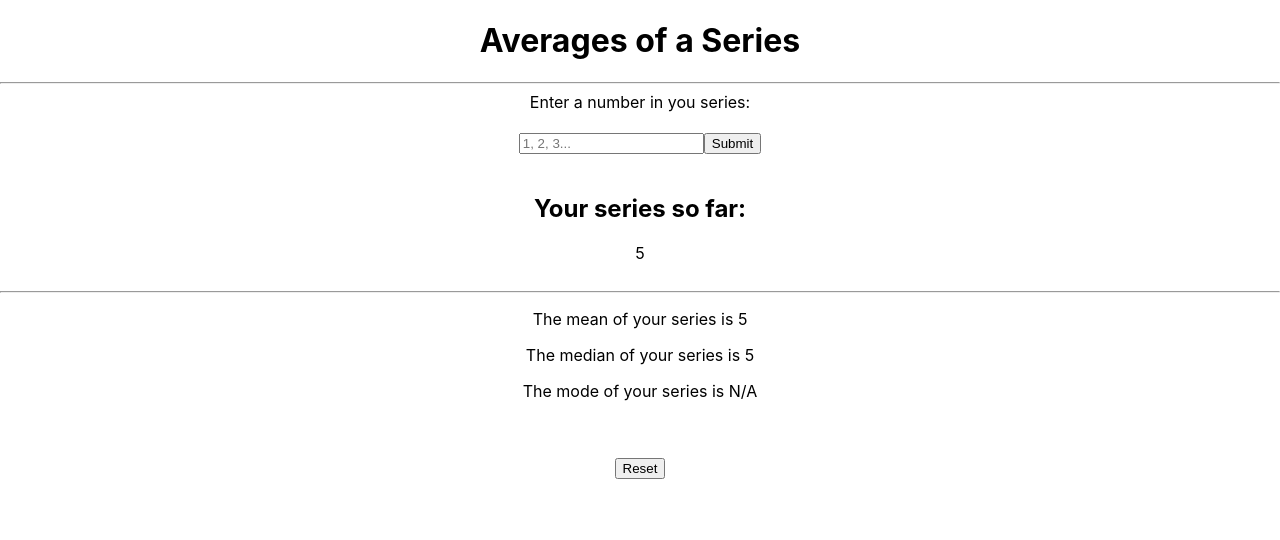
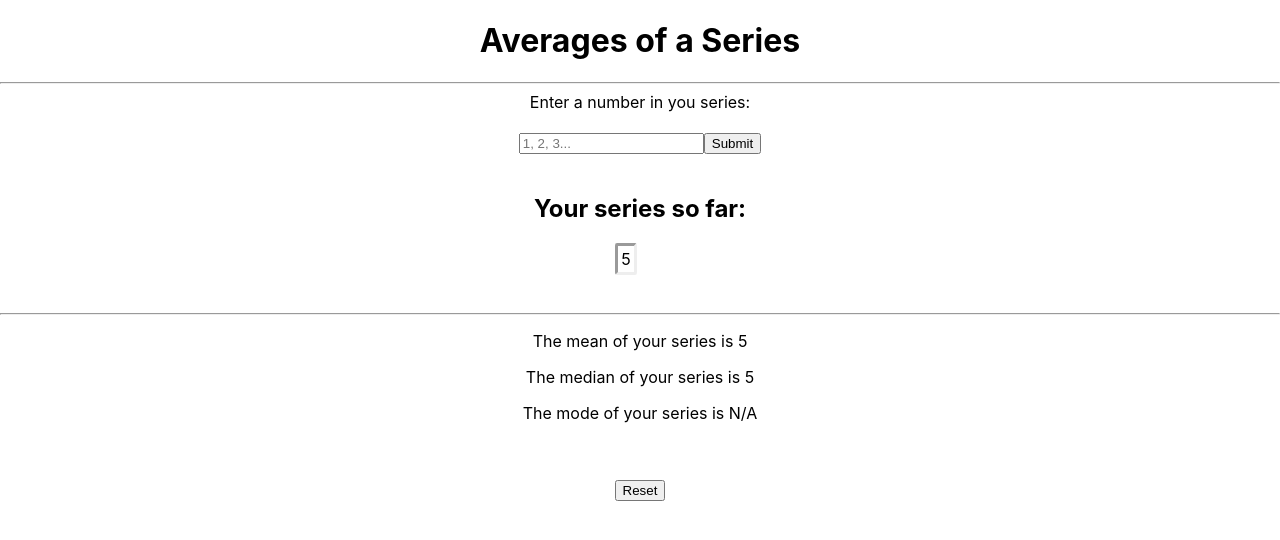
Before and after one commit to Sam-C-F/Average-Webpage, a React (Create React App) app in the folder average-of-series/: page / in a window 1280 px wide. Both pictures are taken after typing "5" into the empty fields and a click on the button "Submit". Shown: the top 540 px of the page. Built offline with nearby package versions, Linux system fonts and the light colour scheme.

Commit message:
format how series renders

```diff
--- a/average-of-series/src/App.css
+++ b/average-of-series/src/App.css
@@ -36,3 +36,23 @@
     transform: rotate(360deg);
   }
 }
+
+.series {
+  display: flex;
+  width: 90%;
+  flex-wrap: wrap;
+  justify-content: center;
+  height: auto;
+  list-style: none;
+  text-align: center;
+  margin: 10px;
+}
+
+.series li {
+  padding-right: 5px;
+  flex-direction: row;
+  border: 0.3vw;
+  padding: 3px;
+  border-style: inset;
+  border-radius: 10%;
+}
--- a/average-of-series/src/components/EnterSeries.jsx
+++ b/average-of-series/src/components/EnterSeries.jsx
@@ -1,6 +1,7 @@
 import { useState } from "react";
 import Averages from "./Averages";
 import Reset from "./Reset";
+import Series from "./Series";
 
 const EnterSeries = () => {
   const [number, setNumber] = useState("");
@@ -35,7 +36,7 @@ const EnterSeries = () => {
       </form>{" "}
       <br />
       <h2>Your series so far:</h2>
-      <section>{`${series}`}</section>
+      <Series series={series} />
       <br />
       <hr />
       <Averages series={series} />
--- /dev/null
+++ b/average-of-series/src/components/Series.jsx
@@ -0,0 +1,11 @@
+const Series = ({ series }) => {
+  return (
+    <ul className="series">
+      {series.map((number, index) => {
+        return <li key={index}>{number}</li>;
+      })}
+    </ul>
+  );
+};
+
+export default Series;
```
